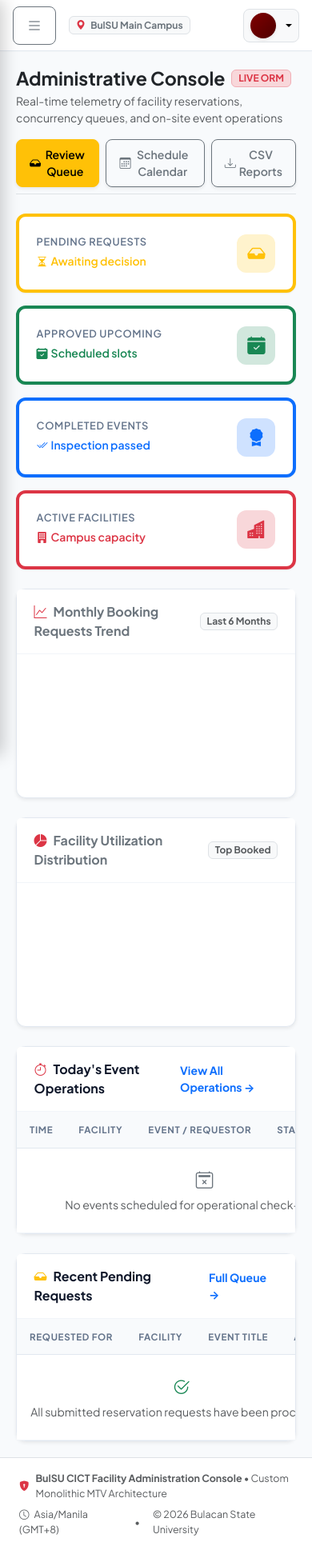
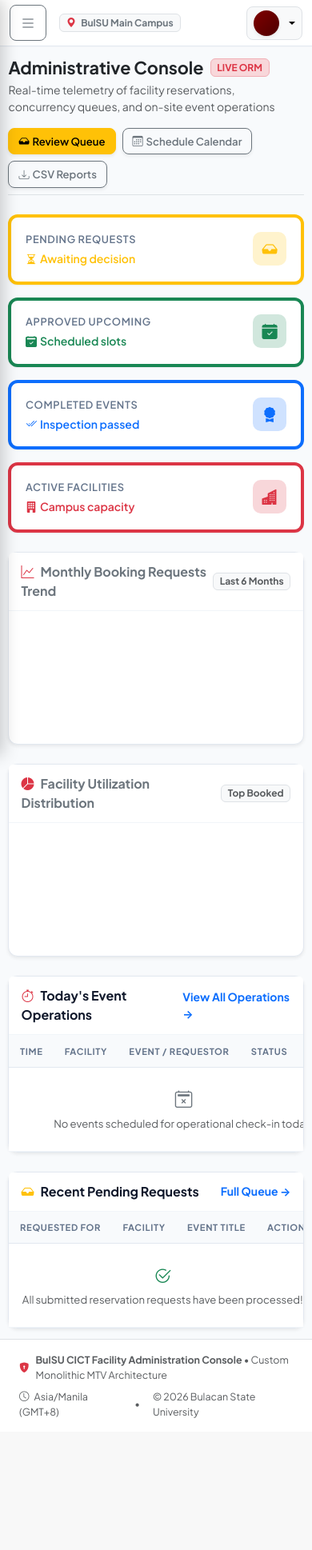
Before and after one commit to zzyyrroo09/BulSU-Campus-Facility-Reservation-System, a Django app: template templates/admin/dashboard.html in a window 390 px wide. Shown: the whole page at 80% size. After the commit the page ends 1773 px from the top, so only its background shows below. Run offline with Django 5.2, Linux system fonts and the light colour scheme; the template is opened without the code that fills it, so the values that code supplies are empty; data comes from the database, SQL or seed files in the repository.

Commit message:
Enhance cross-device responsive layout for mobile, tablet, and desktop

```diff
--- a/static/css/modern_theme.css
+++ b/static/css/modern_theme.css
@@ -457,22 +457,133 @@ code, kbd, samp, pre {
 }
 
 /* ==========================================================================
-   RESPONSIVENESS
+   RESPONSIVENESS & ADAPTIVE LAYOUT
    ========================================================================== */
+
+/* Mobile Sidebar Backdrop */
+.admin-sidebar-backdrop {
+    position: fixed;
+    top: 0;
+    left: 0;
+    width: 100vw;
+    height: 100vh;
+    background-color: rgba(15, 23, 42, 0.65);
+    backdrop-filter: blur(3px);
+    z-index: 999;
+    opacity: 0;
+    visibility: hidden;
+    transition: opacity 0.25s ease, visibility 0.25s ease;
+}
+
+.admin-sidebar-backdrop.show {
+    opacity: 1;
+    visibility: visible;
+}
+
+/* Touch-optimized smooth table scrolling */
+.table-responsive {
+    -webkit-overflow-scrolling: touch;
+}
+
+.table-responsive::-webkit-scrollbar {
+    height: 6px;
+    width: 6px;
+}
+
+.table-responsive::-webkit-scrollbar-track {
+    background: #f1f5f9;
+}
+
+.table-responsive::-webkit-scrollbar-thumb {
+    background: #cbd5e1;
+    border-radius: 9999px;
+}
+
+.table-responsive::-webkit-scrollbar-thumb:hover {
+    background: #94a3b8;
+}
+
 @media (max-width: 992px) {
     .admin-sidebar {
-        margin-left: -260px;
+        left: 0;
+        margin-left: 0;
+        transform: translateX(-100%);
+        transition: transform 0.28s cubic-bezier(0.4, 0, 0.2, 1);
     }
+
     .admin-sidebar.show {
-        margin-left: 0;
+        transform: translateX(0);
     }
+
     .admin-main-wrapper {
         margin-left: 0;
     }
+
     .admin-topbar {
         padding: 0 1rem;
     }
+
     .admin-content {
         padding: 1.25rem;
     }
 }
+
+@media (max-width: 768px) {
+    h3, .h3 {
+        font-size: 1.35rem;
+    }
+
+    .stat-card {
+        padding: 1.1rem;
+    }
+
+    .stat-card .stat-value {
+        font-size: 1.55rem;
+    }
+
+    .stat-card .stat-icon {
+        width: 42px;
+        height: 42px;
+        font-size: 1.2rem;
+        border-radius: 10px;
+    }
+
+    .table thead th {
+        padding: 0.7rem 0.85rem;
+        font-size: 0.7rem;
+    }
+
+    .table tbody td {
+        padding: 0.75rem 0.85rem;
+        font-size: 0.82rem;
+    }
+}
+
+@media (max-width: 576px) {
+    .admin-content {
+        padding: 0.85rem 0.65rem;
+    }
+
+    .admin-topbar {
+        padding: 0 0.75rem;
+        height: 58px;
+    }
+
+    .card-body {
+        padding: 0.95rem;
+    }
+
+    .card-header, .card-footer {
+        padding: 0.75rem 0.95rem;
+    }
+
+    .badge-status {
+        font-size: 0.65rem;
+        padding: 0.22rem 0.55rem;
+    }
+
+    .btn-sm {
+        padding: 0.38rem 0.75rem;
+        font-size: 0.82rem;
+    }
+}
--- a/templates/admin/audit/audit_log.html
+++ b/templates/admin/audit/audit_log.html
@@ -3,7 +3,7 @@
 {% block title %}System Audit Logs - Admin Console{% endblock %}
 
 {% block content %}
-<div class="d-flex justify-content-between align-items-center mb-4">
+<div class="d-flex flex-column flex-md-row justify-content-between align-items-md-center gap-3 mb-4 pb-2 border-bottom">
     <div>
         <h3 class="fw-bold mb-1 text-dark"><i class="bi bi-journal-text text-danger me-2"></i>Institutional Audit Trail</h3>
         <p class="text-muted mb-0 small">Immutable log of approvals, rejections, rescheduling, operations, and account changes</p>
@@ -83,7 +83,7 @@
 
     <!-- Pagination -->
     {% if page_obj.has_other_pages %}
-        <div class="card-footer bg-white d-flex justify-content-between align-items-center py-3">
+        <div class="card-footer bg-white d-flex flex-column flex-sm-row justify-content-between align-items-center gap-2 text-center text-sm-start py-3">
             <span class="text-muted small">Showing {{ page_obj.start_index }} to {{ page_obj.end_index }} of {{ page_obj.paginator.count }} logs</span>
             <ul class="pagination pagination-sm mb-0">
                 {% if page_obj.has_previous %}
--- a/templates/admin/calendar/schedule_calendar.html
+++ b/templates/admin/calendar/schedule_calendar.html
@@ -11,9 +11,9 @@
         </div>
         <p class="text-muted mb-0 small">Auditable schedule view of approved bookings, checked-in events, and maintenance closures</p>
     </div>
-    <div class="d-flex align-items-center gap-2">
+    <div class="d-flex flex-wrap align-items-center justify-content-between justify-content-md-end gap-2 w-100 w-md-auto">
         <a href="?date={{ prev_week }}{% if selected_facility %}&facility={{ selected_facility }}{% endif %}" class="btn btn-outline-secondary btn-sm shadow-sm">
-            <i class="bi bi-chevron-left"></i> Previous Week
+            <i class="bi bi-chevron-left"></i> Prev Week
         </a>
         <span class="badge bg-white text-dark border px-3 py-2 fw-bold shadow-2xs">
             <i class="bi bi-calendar-range text-primary me-1"></i> {{ start_of_week|date:"M d" }} &ndash; {{ end_of_week|date:"M d, Y" }}
@@ -52,7 +52,7 @@
 <!-- Weekly Grid -->
 <div class="row g-3">
     {% for day in week_days %}
-        <div class="col-xl">
+        <div class="col-12 col-md-6 col-lg-4 col-xl">
             <div class="card shadow-sm h-100 {% if day == view_date %}border-danger border-2{% endif %}">
                 <div class="card-header bg-white py-2 text-center border-bottom">
                     <div class="fw-bold text-uppercase small text-muted">{{ day|date:"D" }}</div>
--- a/templates/admin/closures/closure_list.html
+++ b/templates/admin/closures/closure_list.html
@@ -3,7 +3,7 @@
 {% block title %}Maintenance Closures - Admin Console{% endblock %}
 
 {% block content %}
-<div class="d-flex justify-content-between align-items-center mb-4">
+<div class="d-flex flex-column flex-md-row justify-content-between align-items-md-center gap-3 mb-4 pb-2 border-bottom">
     <div>
         <h3 class="fw-bold mb-1 text-dark"><i class="bi bi-slash-circle-fill text-danger me-2"></i>Facility Maintenance & Closure Blocks</h3>
         <p class="text-muted mb-0 small">Block out facility time windows for sanitation, electrical maintenance, and institutional setups</p>
--- a/templates/admin/dashboard.html
+++ b/templates/admin/dashboard.html
@@ -11,7 +11,7 @@
         </div>
         <p class="text-muted mb-0 small">Real-time telemetry of facility reservations, concurrency queues, and on-site event operations</p>
     </div>
-    <div class="d-flex gap-2">
+    <div class="d-flex flex-wrap gap-2">
         <a href="{% url 'admin_panel:review_queue' %}" class="btn btn-warning btn-sm fw-semibold shadow-sm d-inline-flex align-items-center gap-1">
             <i class="bi bi-inbox-fill"></i> Review Queue
             {% if pending_count %}
--- a/templates/admin/facilities/facility_list.html
+++ b/templates/admin/facilities/facility_list.html
@@ -3,12 +3,12 @@
 {% block title %}Campus Facilities Catalog - Admin Console{% endblock %}
 
 {% block content %}
-<div class="d-flex justify-content-between align-items-center mb-4">
+<div class="d-flex flex-column flex-md-row justify-content-between align-items-md-center gap-3 mb-4 pb-2 border-bottom">
     <div>
         <h3 class="fw-bold mb-1 text-dark"><i class="bi bi-building text-danger me-2"></i>Campus Facilities Catalog</h3>
         <p class="text-muted mb-0 small">Create, update, archive facilities, and assign operational amenities</p>
     </div>
-    <div class="d-flex gap-2">
+    <div class="d-flex flex-wrap gap-2">
         <a href="{% url 'admin_panel:facility_create' %}" class="btn btn-primary btn-sm shadow-sm">
             <i class="bi bi-plus-lg me-1"></i> Add New Facility
         </a>
--- a/templates/admin/operations/operations_list.html
+++ b/templates/admin/operations/operations_list.html
@@ -3,7 +3,7 @@
 {% block title %}Event Operations Console - Admin Console{% endblock %}
 
 {% block content %}
-<div class="d-flex justify-content-between align-items-center mb-4">
+<div class="d-flex flex-column flex-md-row justify-content-between align-items-md-center gap-3 mb-4 pb-2 border-bottom">
     <div>
         <h3 class="fw-bold mb-1 text-dark"><i class="bi bi-play-circle-fill text-danger me-2"></i>Event Monitoring & Operations</h3>
         <p class="text-muted mb-0 small">Physical check-in verification, operational incident logging, completion sign-off, and no-show processing</p>
--- a/templates/admin/queue/review_queue.html
+++ b/templates/admin/queue/review_queue.html
@@ -189,7 +189,7 @@
 
     <!-- Pagination -->
     {% if page_obj.has_other_pages %}
-        <div class="card-footer bg-white d-flex justify-content-between align-items-center py-3">
+        <div class="card-footer bg-white d-flex flex-column flex-sm-row justify-content-between align-items-center gap-2 text-center text-sm-start py-3">
             <span class="text-muted small">Showing {{ page_obj.start_index }} to {{ page_obj.end_index }} of {{ page_obj.paginator.count }} entries</span>
             <ul class="pagination pagination-sm mb-0">
                 {% if page_obj.has_previous %}
--- a/templates/admin/reports/reports_dashboard.html
+++ b/templates/admin/reports/reports_dashboard.html
@@ -3,13 +3,13 @@
 {% block title %}Utilization Reports & Analytics - Admin Console{% endblock %}
 
 {% block content %}
-<div class="d-flex justify-content-between align-items-center mb-4">
+<div class="d-flex flex-column flex-sm-row justify-content-between align-items-sm-center gap-3 mb-4 pb-2 border-bottom">
     <div>
         <h3 class="fw-bold mb-1 text-dark"><i class="bi bi-bar-chart-line-fill text-danger me-2"></i>Facility Utilization Reports</h3>
         <p class="text-muted mb-0 small">Comprehensive institutional analytics on facility occupancy hours, completion metrics, and demand patterns</p>
     </div>
     <div>
-        <a href="{% url 'admin_panel:export_reports_csv' %}?date_from={{ date_from }}&date_to={{ date_to }}" class="btn btn-success btn-sm shadow-sm">
+        <a href="{% url 'admin_panel:export_reports_csv' %}?date_from={{ date_from }}&date_to={{ date_to }}" class="btn btn-success btn-sm shadow-sm d-inline-flex align-items-center">
             <i class="bi bi-file-earmark-spreadsheet-fill me-1"></i> Export Report to CSV
         </a>
     </div>
--- a/templates/admin/users/user_detail.html
+++ b/templates/admin/users/user_detail.html
@@ -7,7 +7,7 @@
     <a href="{% url 'admin_panel:user_list' %}" class="text-decoration-none small text-secondary">
         <i class="bi bi-arrow-left me-1"></i> Back to User Accounts
     </a>
-    <div class="d-flex justify-content-between align-items-center mt-2">
+    <div class="d-flex flex-column flex-sm-row justify-content-between align-items-sm-center gap-3 mt-2">
         <div>
             <h3 class="fw-bold mb-1 text-dark">{{ target_profile.user.get_full_name|default:target_profile.user.username }}</h3>
             <p class="text-muted mb-0 small">Account details, audit status, and full facility reservation history</p>
--- a/templates/admin/users/user_list.html
+++ b/templates/admin/users/user_list.html
@@ -3,7 +3,7 @@
 {% block title %}User Account Management - Admin Console{% endblock %}
 
 {% block content %}
-<div class="d-flex justify-content-between align-items-center mb-4">
+<div class="d-flex flex-column flex-md-row justify-content-between align-items-md-center gap-3 mb-4 pb-2 border-bottom">
     <div>
         <h3 class="fw-bold mb-1 text-dark"><i class="bi bi-people-fill text-danger me-2"></i>User Account Management</h3>
         <p class="text-muted mb-0 small">Audit, monitor, and regulate Basic User privileges and active transaction states</p>
@@ -148,7 +148,7 @@
 
     <!-- Pagination -->
     {% if page_obj.has_other_pages %}
-        <div class="card-footer bg-white d-flex justify-content-between align-items-center py-3">
+        <div class="card-footer bg-white d-flex flex-column flex-sm-row justify-content-between align-items-center gap-2 text-center text-sm-start py-3">
             <span class="text-muted small">Showing {{ page_obj.start_index }} to {{ page_obj.end_index }} of {{ page_obj.paginator.count }} users</span>
             <ul class="pagination pagination-sm mb-0">
                 {% if page_obj.has_previous %}
--- a/templates/base_admin.html
+++ b/templates/base_admin.html
@@ -20,9 +20,13 @@
     {% block extra_head %}{% endblock %}
 </head>
 <body>
+    <!-- Mobile Sidebar Backdrop -->
+    <div class="admin-sidebar-backdrop d-lg-none" id="adminSidebarBackdrop" onclick="toggleSidebar()"></div>
+
     <!-- Sidebar Navigation -->
     <nav class="admin-sidebar" id="adminSidebar">
-        <div class="brand">
+        <div class="brand d-flex align-items-center justify-content-between">
+            <div class="d-flex align-items-center gap-2">
                 <div class="bg-warning text-dark rounded-3 d-flex align-items-center justify-content-center p-2 shadow-sm" style="width: 38px; height: 38px;">
                     <i class="bi bi-shield-shaded fs-5"></i>
                 </div>
@@ -30,6 +34,10 @@
                     <div class="fw-bold tracking-tight" style="font-size: 1.05rem;">BulSU CICT</div>
                     <div style="font-size: 0.72rem; opacity: 0.85; font-weight: 500;">Facility Admin Console</div>
                 </div>
+            </div>
+            <button type="button" class="btn btn-link text-white-50 p-1 d-lg-none" onclick="toggleSidebar()" aria-label="Close navigation" style="text-decoration: none;">
+                <i class="bi bi-x-lg fs-5"></i>
+            </button>
         </div>
 
         <div class="nav-section-title">Core Management</div>
@@ -136,11 +144,11 @@
         <!-- Topbar -->
         <header class="admin-topbar">
             <div class="d-flex align-items-center gap-3">
-                <button class="btn btn-outline-secondary btn-sm d-lg-none" onclick="document.getElementById('adminSidebar').classList.toggle('show')">
+                <button class="btn btn-outline-secondary btn-sm d-lg-none" onclick="toggleSidebar()" aria-label="Toggle navigation">
                     <i class="bi bi-list fs-5"></i>
                 </button>
                 <div class="d-flex align-items-center gap-2">
-                    <span class="badge bg-light text-secondary border px-2 py-1">
+                    <span class="badge bg-light text-secondary border px-2 py-1 text-truncate" style="max-width: 170px;">
                         <i class="bi bi-geo-alt-fill text-danger me-1"></i> BulSU Main Campus
                     </span>
                     <span class="text-muted d-none d-sm-inline" style="font-size: 0.82rem;">|</span>
@@ -258,6 +266,24 @@
 
     <!-- Bootstrap 5 Bundle JS -->
     <script src="https://cdn.jsdelivr.net/npm/bootstrap@5.3.3/dist/js/bootstrap.bundle.min.js"></script>
+    <script>
+        function toggleSidebar() {
+            const sidebar = document.getElementById('adminSidebar');
+            const backdrop = document.getElementById('adminSidebarBackdrop');
+            if (sidebar) sidebar.classList.toggle('show');
+            if (backdrop) backdrop.classList.toggle('show');
+        }
+        document.addEventListener('keydown', function(e) {
+            if (e.key === 'Escape') {
+                const sidebar = document.getElementById('adminSidebar');
+                const backdrop = document.getElementById('adminSidebarBackdrop');
+                if (sidebar && sidebar.classList.contains('show')) {
+                    sidebar.classList.remove('show');
+                    if (backdrop) backdrop.classList.remove('show');
+                }
+            }
+        });
+    </script>
     {% block extra_scripts %}{% endblock %}
 </body>
 </html>
--- a/templates/user/reservations/my_reservations.html
+++ b/templates/user/reservations/my_reservations.html
@@ -101,7 +101,7 @@
 
     <!-- Pagination -->
     {% if page_obj.has_other_pages %}
-        <div class="card-footer bg-white d-flex justify-content-between align-items-center py-3">
+        <div class="card-footer bg-white d-flex flex-column flex-sm-row justify-content-between align-items-center gap-2 text-center text-sm-start py-3">
             <span class="text-muted small">Showing {{ page_obj.start_index }} to {{ page_obj.end_index }} of {{ page_obj.paginator.count }} bookings</span>
             <ul class="pagination pagination-sm mb-0">
                 {% if page_obj.has_previous %}
--- a/templates/user/reservations/reservation_detail.html
+++ b/templates/user/reservations/reservation_detail.html
@@ -7,14 +7,14 @@
     <a href="{% url 'user_portal:my_reservations' %}" class="text-decoration-none small text-secondary">
         <i class="bi bi-arrow-left me-1"></i> Back to My Bookings
     </a>
-    <div class="d-flex justify-content-between align-items-center mt-2">
+    <div class="d-flex flex-column flex-sm-row justify-content-between align-items-sm-center gap-3 mt-2">
         <div>
             <h3 class="fw-bold mb-1 text-dark">{{ reservation.title }}</h3>
             <p class="text-muted mb-0 small">Tracking Reference: <code>{{ reservation.tracking_code }}</code></p>
         </div>
         <div>
             {% if reservation.can_be_cancelled_by_user %}
-                <a href="{% url 'user_portal:cancel_reservation' reservation.id %}" class="btn btn-outline-danger btn-sm">
+                <a href="{% url 'user_portal:cancel_reservation' reservation.id %}" class="btn btn-outline-danger btn-sm d-inline-flex align-items-center">
                     <i class="bi bi-x-circle me-1"></i> Cancel Booking
                 </a>
             {% endif %}
```
Also changed, not shown: templates/admin/operations/reservation_slip.html (+9 -0 lines), templates/base_user.html (+8 -6 lines), templates/user/facilities/facility_detail.html (+4 -4 lines). Lines whose indentation alone changed are shown as unchanged.
